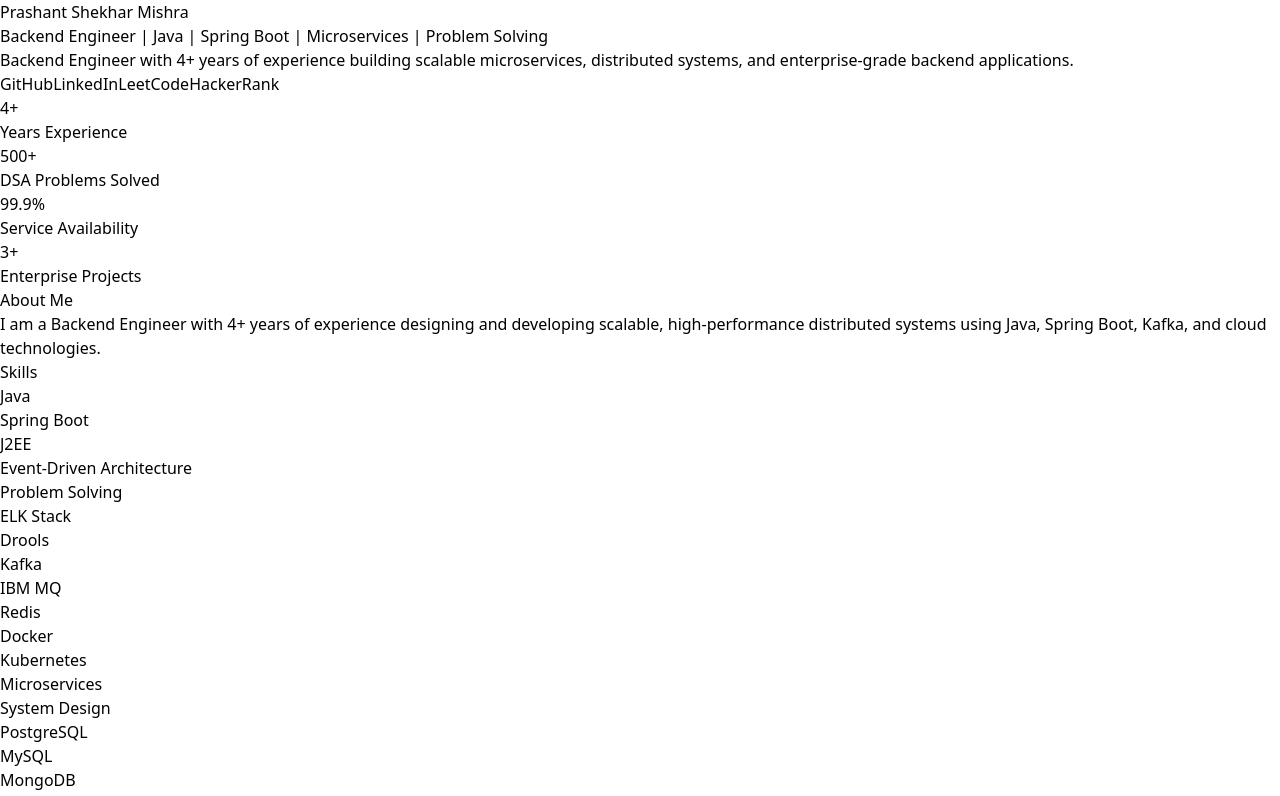
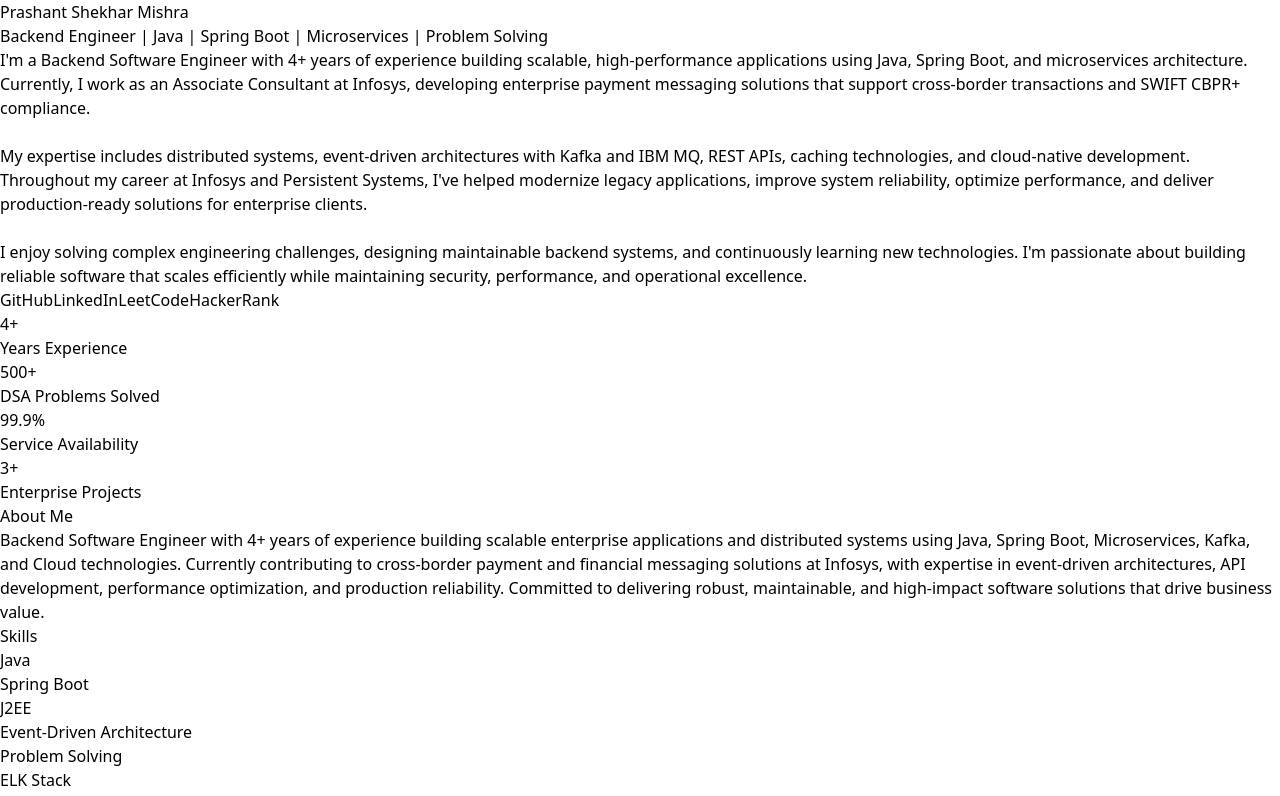
Before and after one commit to PrashantShekhar-Mishra/my-portfolio, a React app: page / in a window 1280 px wide. Shown: the top 796 px of the page. Built offline with nearby package versions, Linux system fonts and the light colour scheme; the HTML template or start-up script is replaced by a standard one.

Commit message:
update portfolio

```diff
--- a/src/App.tsx
+++ b/src/App.tsx
@@ -100,11 +100,29 @@
         <h2 className="text-2xl text-slate-300 mb-6">
           Backend Engineer | Java | Spring Boot | Microservices | Problem Solving
         </h2>
+        <p className="max-w-3xl mx-auto text-slate-400 text-lg leading-relaxed">
+          I'm a Backend Software Engineer with 4+ years of experience building
+          scalable, high-performance applications using Java, Spring Boot, and
+          microservices architecture. Currently, I work as an Associate Consultant
+          at Infosys, developing enterprise payment messaging solutions that support
+          cross-border transactions and SWIFT CBPR+ compliance.
 
-        <p className="max-w-3xl mx-auto text-slate-400 text-lg">
-          Backend Engineer with 4+ years of experience building scalable
-          microservices, distributed systems, and enterprise-grade backend
-          applications.
+          <br />
+          <br />
+
+          My expertise includes distributed systems, event-driven architectures with
+          Kafka and IBM MQ, REST APIs, caching technologies, and cloud-native
+          development. Throughout my career at Infosys and Persistent Systems, I've
+          helped modernize legacy applications, improve system reliability, optimize
+          performance, and deliver production-ready solutions for enterprise clients.
+
+          <br />
+          <br />
+
+          I enjoy solving complex engineering challenges, designing maintainable
+          backend systems, and continuously learning new technologies. I'm passionate
+          about building reliable software that scales efficiently while maintaining
+          security, performance, and operational excellence.
         </p>
 
         <div className="mt-10 flex justify-center gap-4 flex-wrap">
@@ -161,10 +179,14 @@
         <h2 className="text-4xl font-bold mb-8">About Me</h2>
 
         <p className="text-slate-300 leading-8 text-lg">
-          I am a Backend Engineer with 4+ years of experience designing and
-          developing scalable, high-performance distributed systems using
-          Java, Spring Boot, Kafka, and cloud technologies.
-        </p>
+        Backend Software Engineer with 4+ years of experience building scalable
+        enterprise applications and distributed systems using Java, Spring Boot,
+        Microservices, Kafka, and Cloud technologies. Currently contributing to
+        cross-border payment and financial messaging solutions at Infosys, with
+        expertise in event-driven architectures, API development, performance
+        optimization, and production reliability. Committed to delivering robust,
+        maintainable, and high-impact software solutions that drive business value.
+      </p>
       </section>
 
       {/* SKILLS */}
```
